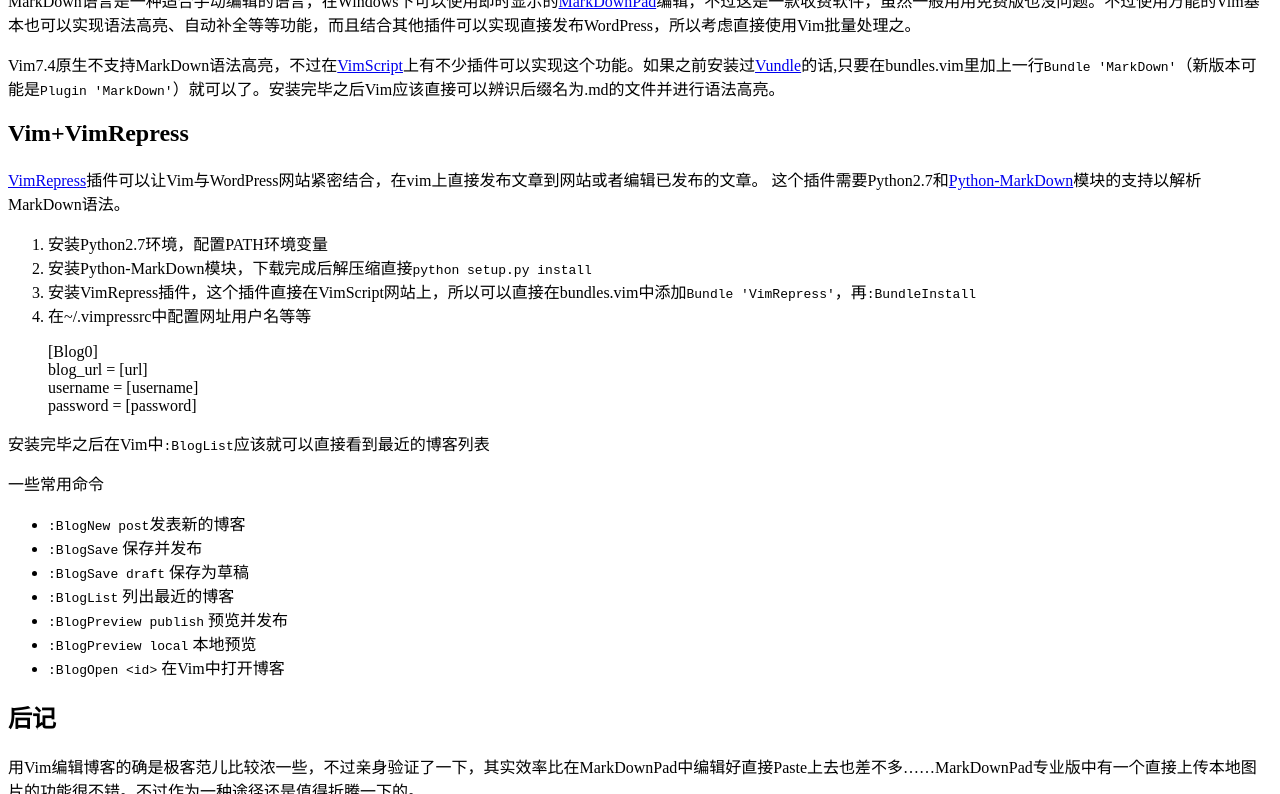
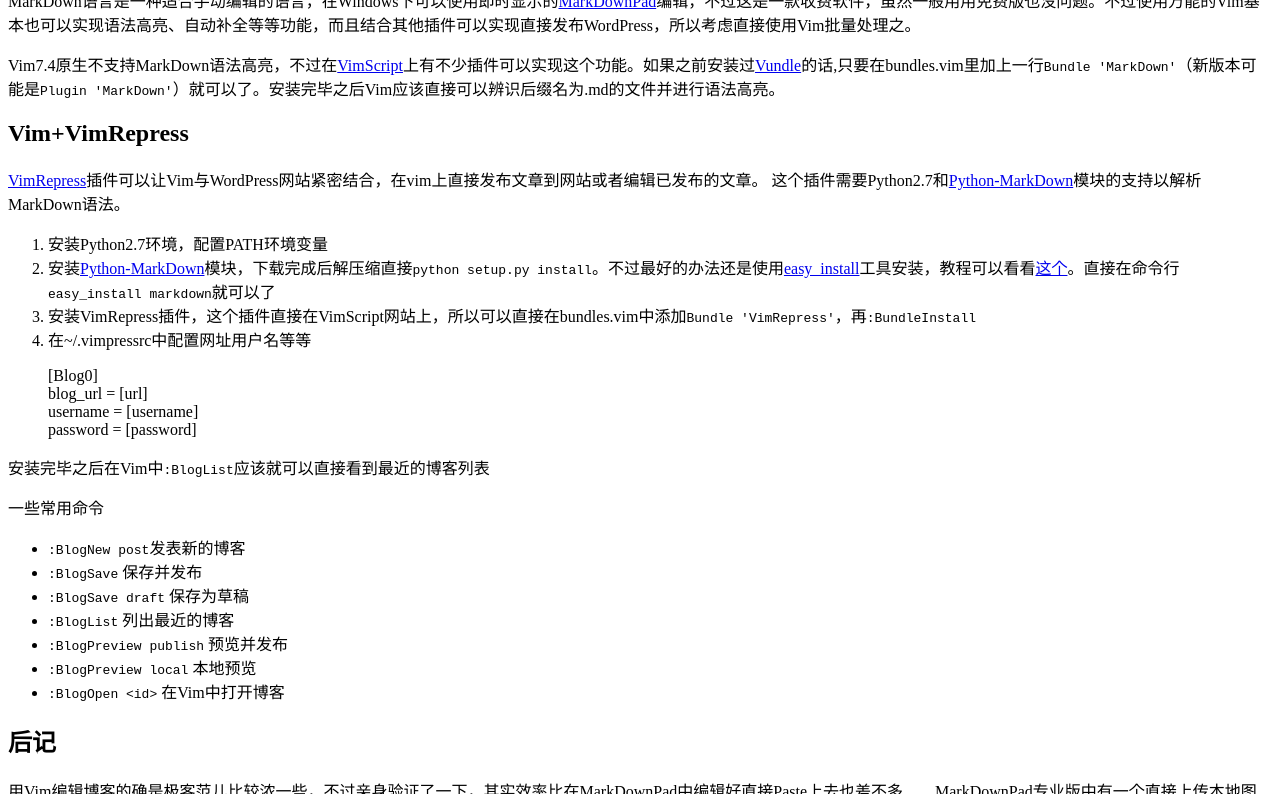
Before and after one commit to wangxinalex/wangxinalex.github.io, a Jekyll site: the page built from _posts/2014-09-16-vimpress.md, in a window 1280 px wide and 900 px high, scrolled down 594 px, cut to the strip 0-794 px from the top of the window. Built offline with Jekyll 4.4.1, drawn with Linux system fonts in a browser that asks for light colours; nearby versions of some CDN libraries; comment, search, counter and statistics services are not loaded.

Commit message:
easy_install

```diff
--- a/_posts/2014-09-16-vimpress.md
+++ b/_posts/2014-09-16-vimpress.md
@@ -22,7 +22,7 @@
 这个插件需要Python2.7和[Python-MarkDown](http://pythonhosted.org/Markdown/)模块的支持以解析MarkDown语法。
 
 1. 安装Python2.7环境，配置PATH环境变量
-2. 安装Python-MarkDown模块，下载完成后解压缩直接`python setup.py install`
+2. 安装[Python-MarkDown](http://pythonhosted.org/Markdown/)模块，下载完成后解压缩直接`python setup.py install`。不过最好的办法还是使用[easy_install](https://pypi.python.org/pypi/setuptools)工具安装，教程可以看看[这个](http://bigdata.iteye.com/blog/1720546)。直接在命令行`easy_install markdown`就可以了
 3. 安装VimRepress插件，这个插件直接在VimScript网站上，所以可以直接在bundles.vim中添加`Bundle 'VimRepress'`，再`:BundleInstall`
 4. 在~/.vimpressrc中配置网址用户名等等
 
```
